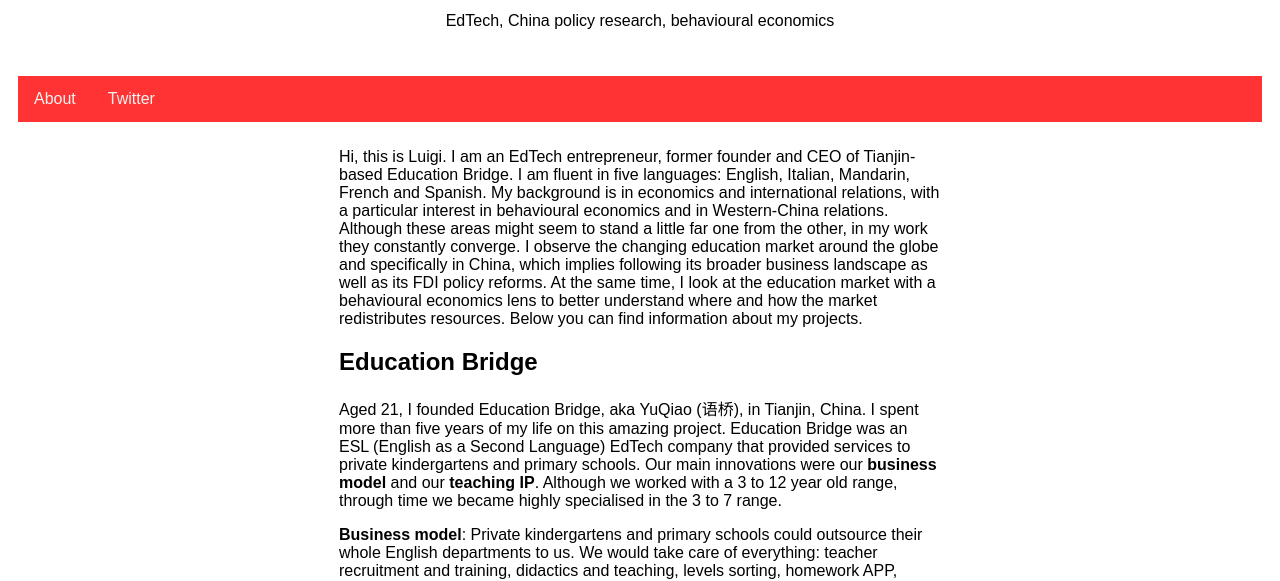
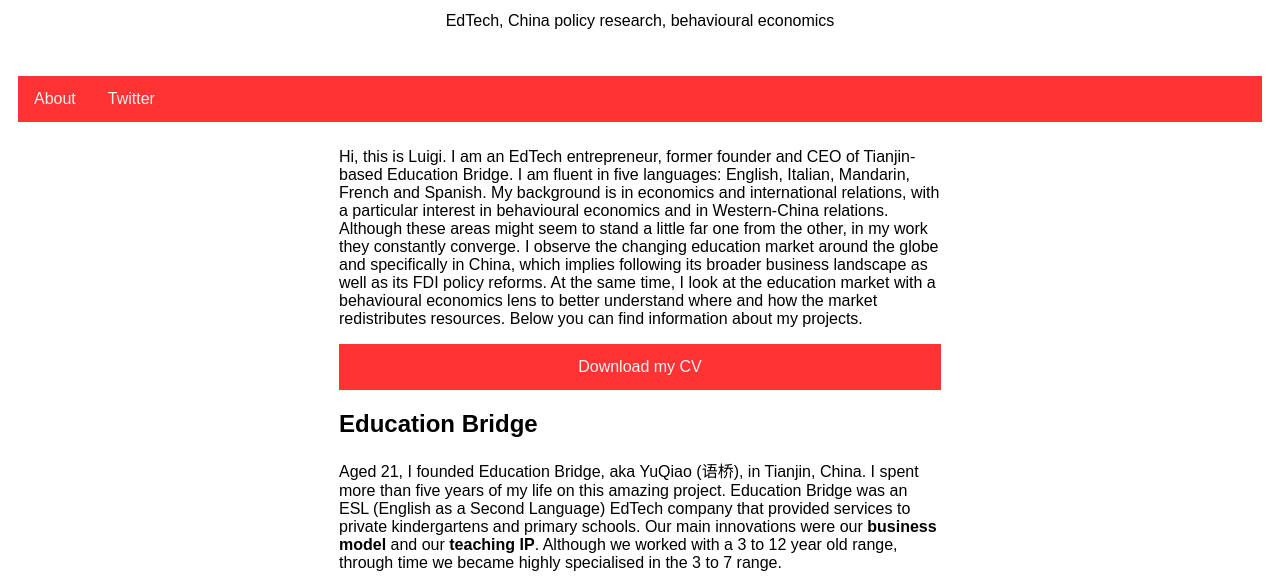
Before and after one commit to lumorino/lumorino.github.io, a plain HTML site: page index.html in a window 1280 px wide. Shown: the part 161-742 px from the top of the page. Drawn offline with Linux system fonts and the light colour scheme.

Commit message:
Update index.html

```diff
--- a/index.html
+++ b/index.html
@@ -146,6 +146,7 @@ body {
 
   <div class="column middle">
     <p>Hi, this is Luigi. I am an EdTech entrepreneur, former founder and CEO of Tianjin-based Education Bridge. I am fluent in five languages: English, Italian, Mandarin, French and Spanish. My background is in economics and international relations, with a particular interest in behavioural economics and in Western-China relations. Although these areas might seem to stand a little far one from the other, in my work they constantly converge. I observe the changing education market around the globe and specifically in China, which implies following its broader business landscape as well as its FDI policy reforms. At the same time, I look at the education market with a behavioural economics lens to better understand where and how the market redistributes resources. Below you can find information about my projects.</p>
+    <a href="https://github.com/lumorino/cv/raw/master/CV%202020.11%20Luigi%20Morino.pdf">Download my CV</a>
     <h2>Education Bridge</h2>
     <p>Aged 21, I founded Education Bridge, aka YuQiao (语桥), in Tianjin, China. I spent more than five years of my life on this amazing project. Education Bridge was an ESL (English as a Second Language) EdTech company that provided services to private kindergartens and primary schools. Our main innovations were our <b> business model </b> and our <b>teaching IP</b>. Although we worked with a 3 to 12 year old range, through time we became highly specialised in the 3 to 7 range.</p>
     <p><b>Business model</b>: Private kindergartens and primary schools could outsource their whole English departments to us. We would take care of everything: teacher recruitment and training, didactics and teaching, levels sorting, homework APP, parents feedback, and so on… even helping our clients with marketing! Our clients’ English classes were not just “English Class”, they were “Education Bridge English” - a trademark that parents learnt to recognise through the homework and feedback APP.</p>
```
